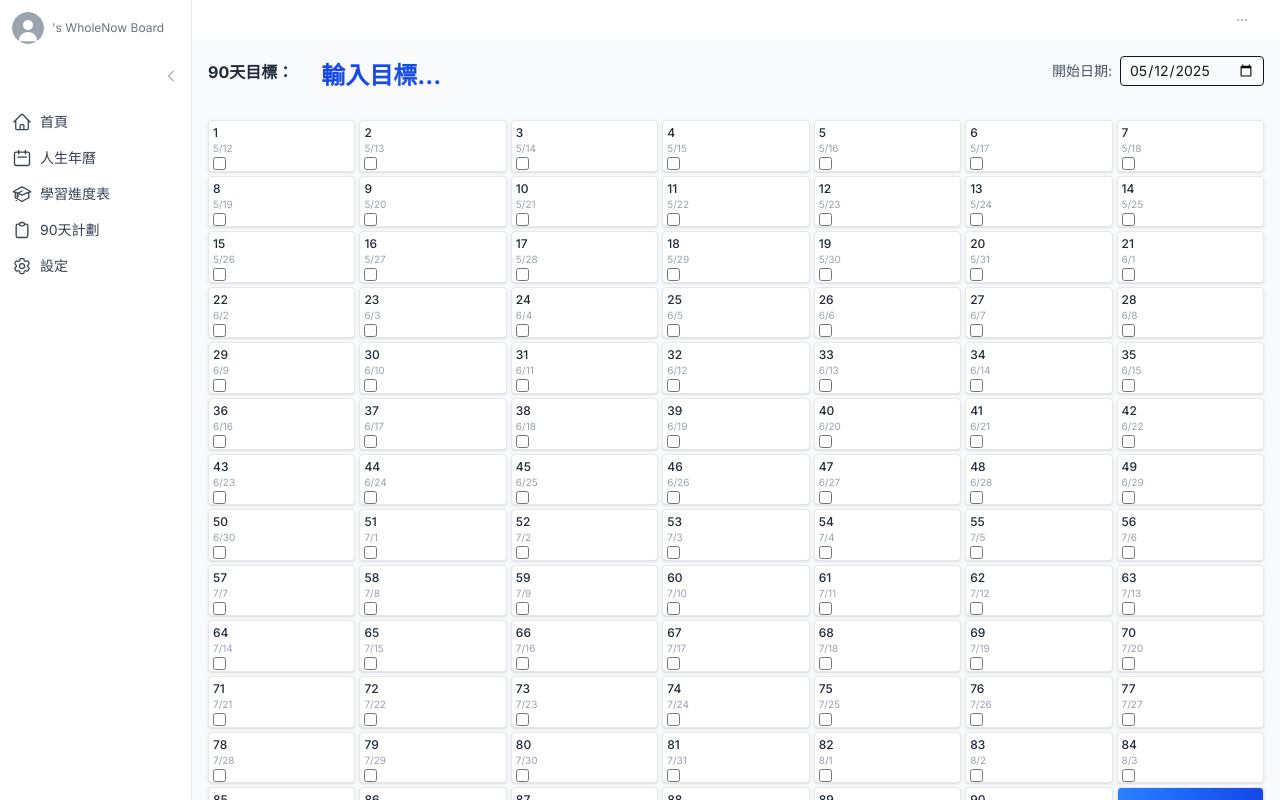
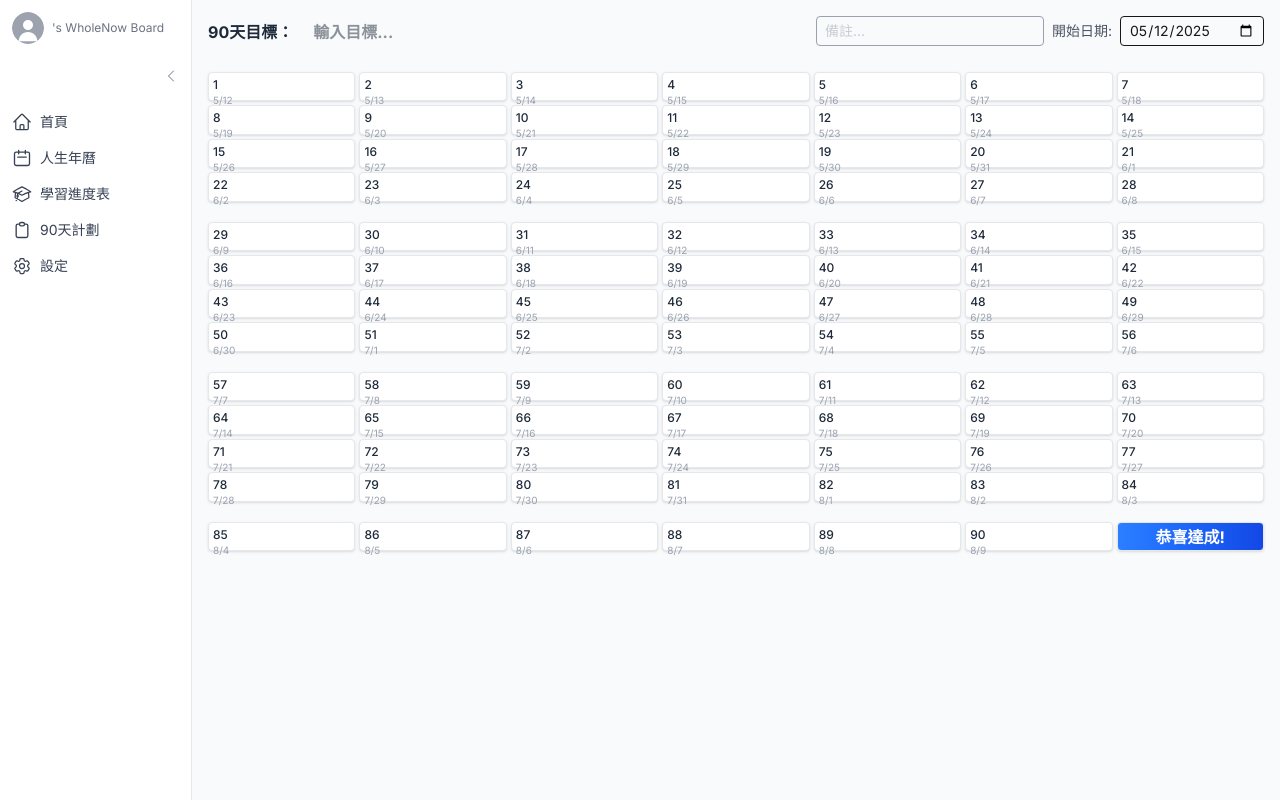
Before and after one commit to ameliaminmin/wholenow-board, a Next.js app: page /day90progress in a window 1280 px wide. Built offline with nearby package versions, Linux system fonts and the light colour scheme; no server answers.

Commit message:
結果保留90天

```diff
--- a/src/app/day90progress/page.tsx
+++ b/src/app/day90progress/page.tsx
@@ -14,6 +14,7 @@ export default function Day90Progress() {
     const [notes, setNotes] = useState<Record<number, string>>({});
     const [editingDay, setEditingDay] = useState<number | null>(null);
     const [goal, setGoal] = useState('');
+    const [remark, setRemark] = useState(''); // 新增備註狀態
 
     // 加载用户保存的数据
     useEffect(() => {
@@ -40,6 +41,12 @@ export default function Day90Progress() {
                     if (noteDoc.exists()) {
                         setNotes(prev => ({ ...prev, [i]: noteDoc.data().content || '' }));
                     }
+                }
+
+                // 加载備註
+                const remarkDoc = await getDoc(doc(db, 'users', user.uid, '90day-progress', 'remark'));
+                if (remarkDoc.exists()) {
+                    setRemark(remarkDoc.data().text || '');
                 }
             }
         };
@@ -88,6 +95,17 @@ export default function Day90Progress() {
         }
     };
 
+    const handleRemarkChange = async (e: React.ChangeEvent<HTMLInputElement>) => {
+        const newRemark = e.target.value;
+        setRemark(newRemark);
+        if (user) {
+            await setDoc(doc(db, 'users', user.uid, '90day-progress', 'remark'), {
+                text: newRemark,
+                updatedAt: new Date()
+            });
+        }
+    };
+
     return (
         <div className="flex h-screen bg-gray-50 dark:bg-gray-900">
             {/* 側導覽列 */}
@@ -95,14 +113,14 @@ export default function Day90Progress() {
 
             {/* 主內容區 */}
             <div className="flex-1 flex flex-col overflow-hidden">
-                {/* 上導覽列 */}
-                <TopNav />
+                {/* 移除上導覽列 */}
+                {/* <TopNav /> */}
 
                 {/* 頁面內容 */}
                 <main className="flex-1 overflow-y-auto p-4">
                     <div className="flex justify-between items-start mb-6">
-                        <div className="flex items-start gap-4">
-                            <h1 className="text-m font-bold text-gray-800 dark:text-gray-200 mt-1">
+                        <div className="flex items-center gap-2">
+                            <h1 className="text-m font-bold text-gray-800 dark:text-gray-200">
                                 90天目標：
                             </h1>
                             <input
@@ -110,10 +128,17 @@ export default function Day90Progress() {
                                 value={goal}
                                 onChange={handleGoalChange}
                                 placeholder="輸入目標..."
-                                className="text-2xl font-bold px-3 py-1 w-150 bg-gradient-to-r from-blue-700 via-blue-600 to-blue-500 text-transparent bg-clip-text"
+                                className="text-m font-bold px-3 py-1 w-90 text-gray-800 dark:text-gray-200  "
                             />
                         </div>
                         <div className="flex items-center gap-2">
+                            <input
+                                type="text"
+                                value={remark}
+                                onChange={handleRemarkChange}
+                                placeholder="備註..."
+                                className="text-sm border rounded px-2 py-1 text-gray-400 dark:text-gray-500"
+                            />
                             <span className="text-sm text-gray-600 dark:text-gray-400">開始日期:</span>
                             <input
                                 type="date"
@@ -131,14 +156,14 @@ export default function Day90Progress() {
                                 <div
                                     key={index}
                                     onClick={() => setEditingDay(index + 1)}
-                                    className={`aspect-[1/0.35] rounded shadow-sm border ${editingDay === index + 1
+                                    className={`aspect-[1/0.2] rounded shadow-sm border ${editingDay === index + 1
                                         ? 'border-blue-500 dark:border-blue-400'
                                         : 'border-gray-200 dark:border-gray-700'
                                         } relative p-1 ${index === 90
                                             ? 'bg-gradient-to-r from-blue-500 to-blue-700 text-white'
                                             : new Date(startDate).getTime() + (index * 86400000) < Date.now()
                                                 ? 'bg-blue-100 dark:bg-blue-900/30'
-                                                : 'bg-white dark:bg-gray-800'}`}
+                                                : 'bg-white dark:bg-gray-800'} ${(index + 1) % 28 === 0 ? 'mb-4' : ''}`}
                                 >
                                     {index === 90 ? (
                                         <div className="w-full h-full flex items-center justify-center text-center p-2">
@@ -153,10 +178,6 @@ export default function Day90Progress() {
                                                 <div className="text-[10px] text-gray-400 dark:text-gray-500 -mb-1">
                                                     {getDayDate(index)}
                                                 </div>
-                                                <input
-                                                    type="checkbox"
-                                                    className="h-3.8 w-3.8 rounded border-gray-300 text-blue-600 focus:ring-blue-500 -mt-2"
-                                                />
                                             </div>
 
                                             {editingDay === index + 1 ? (
```
